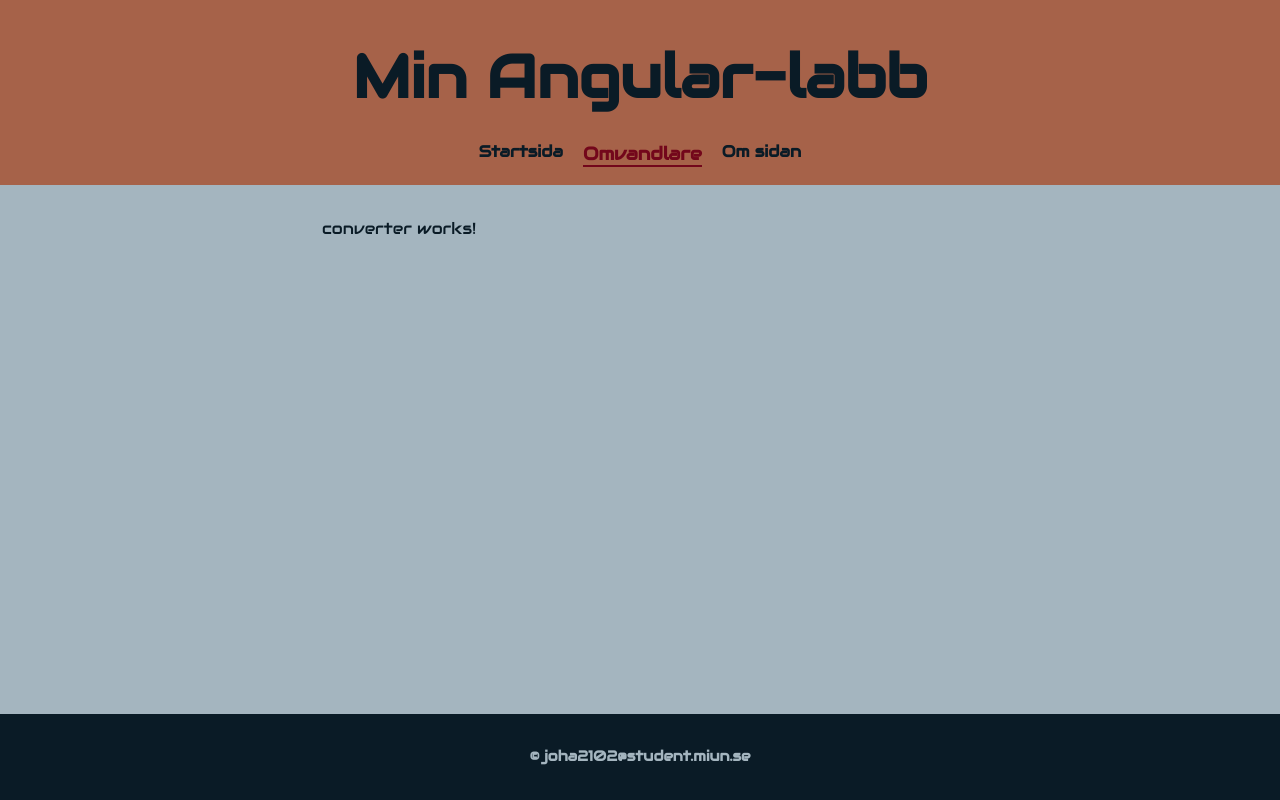
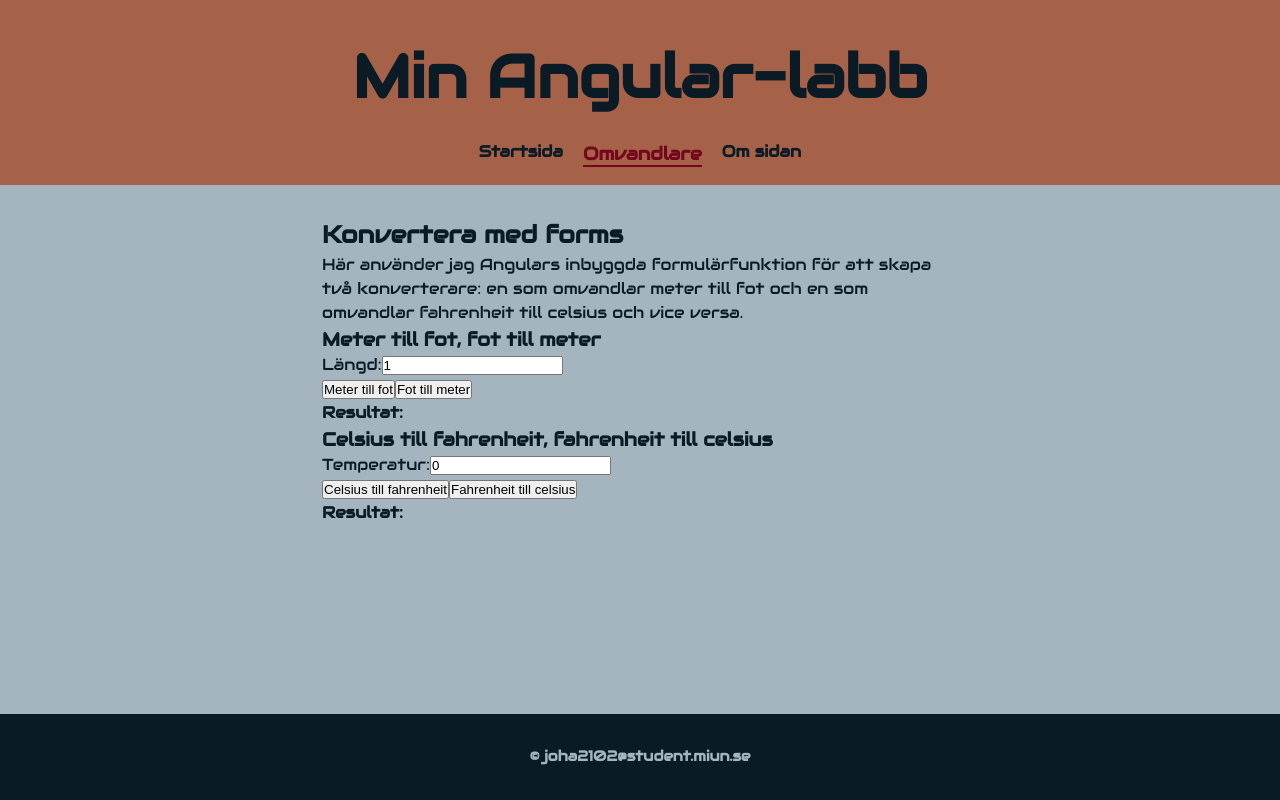
Before and after one commit to JohannaHannahoJ/ts-labb-3, an Angular app: page /omvandlare in a window 1280 px wide. Built offline with nearby package versions, Linux system fonts and the light colour scheme.

Commit message:
Add temperature and length converters

```diff
--- a/src/app/converter/converter.html
+++ b/src/app/converter/converter.html
@@ -1 +1,35 @@
-<p>converter works!</p>
+<h2>Konvertera med forms</h2>
+<p>Här använder jag Angulars inbyggda formulärfunktion för
+    att skapa två konverterare: en som omvandlar meter till
+    fot och en som omvandlar fahrenheit till celsius och vice versa.
+</p>
+<h3>Meter till fot, fot till meter</h3>
+<div class="formInput">
+<div>
+    <label for="length">Längd:</label>
+    <input type="number" id="length" [(ngModel)]="length">
+</div>
+
+</div>
+<div class="convertBtns">
+    <button (click)="meterToFoot()">Meter till fot</button>
+    <button (click)="footToMeter()">Fot till meter</button>
+</div>
+<div class="results">
+    <p><strong>Resultat: {{ result1 }}</strong></p>
+</div>
+
+<h3>Celsius till fahrenheit, fahrenheit till celsius</h3>
+<div class="formInput">
+<div>
+    <label for="temp">Temperatur:</label>
+    <input type="number" id="temp" [(ngModel)]="temp">
+</div>
+</div>
+<div class="convertBtns">
+    <button (click)="celsiusToFahrenheit()">Celsius till fahrenheit</button>
+    <button (click)="fahrenheitToCelsius()">Fahrenheit till celsius</button>
+</div>
+<div class="results">
+    <p><strong>Resultat: {{ result2 }}</strong></p>
+</div>
--- a/src/app/converter/converter.ts
+++ b/src/app/converter/converter.ts
@@ -1,9 +1,36 @@
 import { Component } from '@angular/core';
+import { FormsModule } from '@angular/forms';
 
 @Component({
   selector: 'app-converter',
-  imports: [],
+  imports: [FormsModule],
   templateUrl: './converter.html',
   styleUrl: './converter.css',
 })
-export class Converter {}
+export class Converter {
+  temp: number = 0;
+  result1: string = '';
+  length: number = 1;
+  result2: string = '';
+
+  // metoder
+  meterToFoot(): void {
+    const feet = this.length * 3.28084;
+    this.result1 = `${feet} ft`;
+  }
+
+  footToMeter(): void {
+    const meter = this.length / 3.28084;
+    this.result1 = `${meter} m`;
+  }
+
+  celsiusToFahrenheit(): void {
+    const fahrenheit = (this.temp * 9 / 5) + 32;
+    this.result2 = `${fahrenheit} °F`;
+  }
+
+  fahrenheitToCelsius(): void {
+    const celsius = (this.temp - 32) * 5 / 9;
+    this.result2 = `${celsius} °C`;
+  }
+}
```
